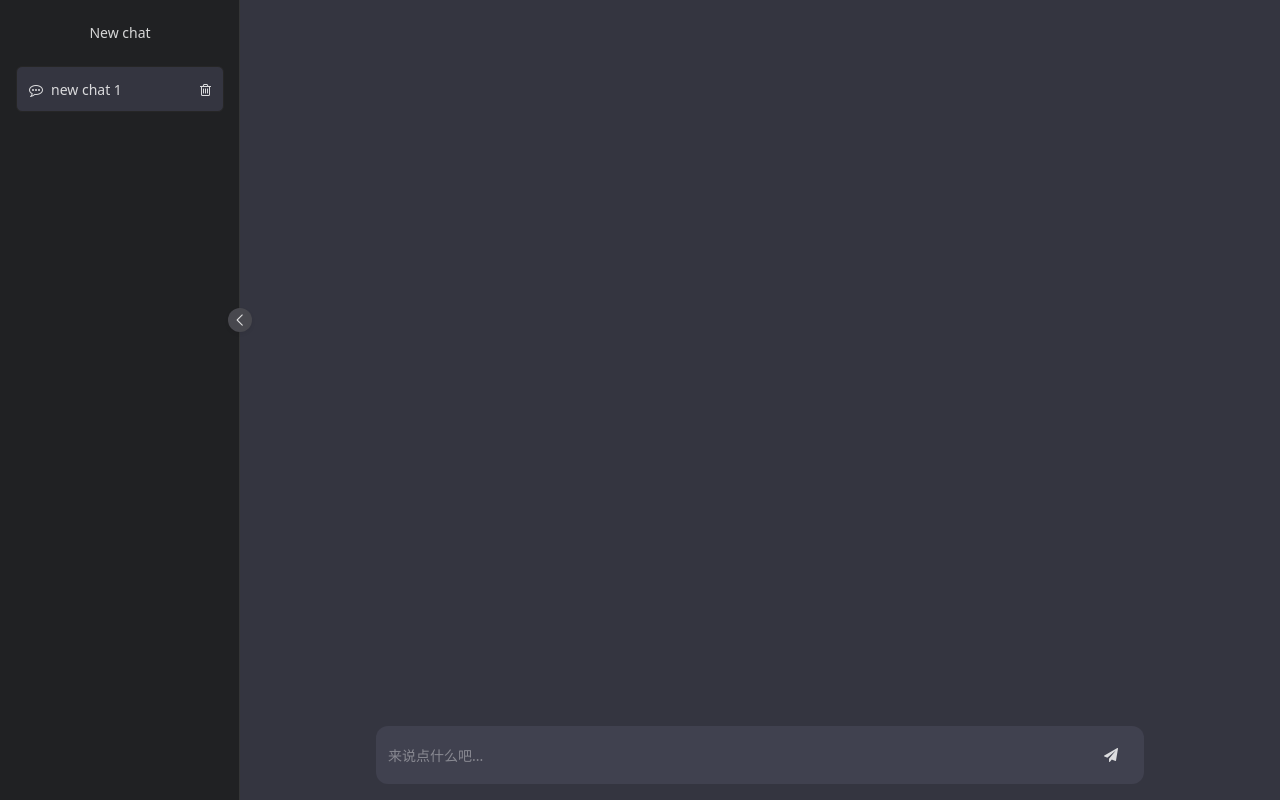
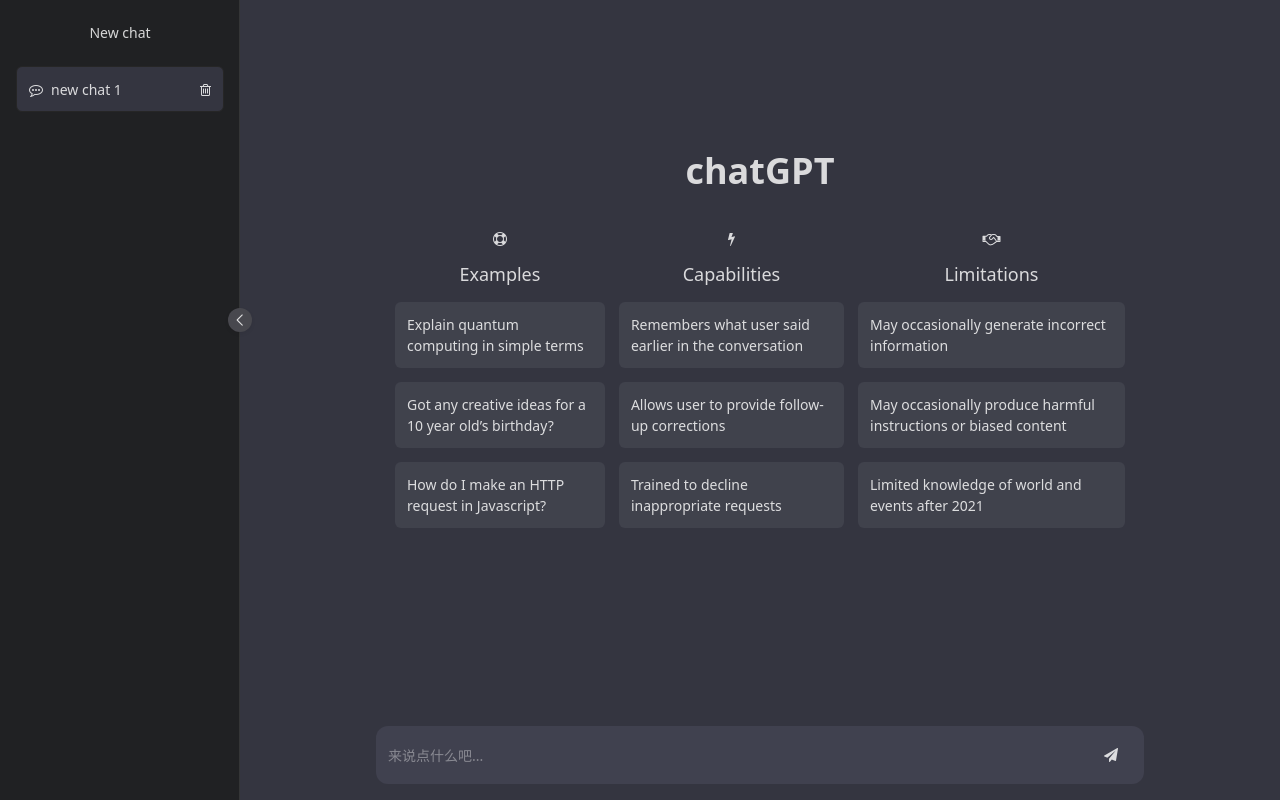
Before and after one commit to devopsleague/jumpserver-kael, a Vue app in the folder ui/: page /#/chat in a window 1280 px wide. Built offline with nearby package versions, Linux system fonts and the light colour scheme.

Commit message:
perf: 增加空白页面

```diff
--- a/ui/src/hooks/useTheme.js
+++ b/ui/src/hooks/useTheme.js
@@ -17,7 +17,10 @@
   const themeOverrides = computed(() => {
     if (isDark.value) {
       return {
-        common: {}
+        common: {},
+        Button: {
+          borderHover: '1px solid rgba(255, 255, 255, 0.3)'
+        }
       }
     }
     return {}
--- /dev/null
+++ b/ui/src/views/chat/components/Content/Empty.vue
@@ -0,0 +1,79 @@
+<script setup>
+import { reactive } from 'vue';
+const lists = reactive([
+  {
+    title: 'Examples',
+    icon: 'fa fa-life-bouy',
+    children: [
+      'Explain quantum computing in simple terms',
+      'Got any creative ideas for a 10 year old’s birthday?',
+      'How do I make an HTTP request in Javascript?'
+    ]
+  },
+  {
+    title: 'Capabilities',
+    icon: 'fa fa-flash',
+    children: [
+      'Remembers what user said earlier in the conversation',
+      'Allows user to provide follow-up corrections',
+      'Trained to decline inappropriate requests'
+    ]
+  },
+  {
+    title: 'Limitations',
+    icon: 'fa fa-handshake-o',
+    children: [
+      'May occasionally generate incorrect information',
+      'May occasionally produce harmful instructions or biased content',
+      'Limited knowledge of world and events after 2021'
+    ]
+  }
+])
+</script>
+
+<template>
+  <div class="empty">
+    <h1 class="title">chatGPT</h1>
+    <div class="content">
+      <div v-for="(item, index) in lists" class="layout">
+        <i :class="item.icon" class="text-center"></i>
+        <p class="text-center font-normal text-lg">{{ item.title }}</p>
+        <ul class="layout">
+          <li v-for="(child, i) in item.children" class="box">
+            {{ child }}
+          </li>
+        </ul>
+      </div>
+    </div>
+  </div>
+</template>
+
+<style lang="scss" scoped>
+.layout {
+  display: flex;
+  flex-direction: column;
+  gap: 14px;
+}
+.empty {
+  display: flex;
+  flex-direction: column;
+  align-items: center;
+  .title {
+    margin-top: 16vh;
+    margin-bottom: 34px;
+    font-weight: 600;
+    font-size: 2.25rem;
+  }
+  .content {
+    display: flex;
+    justify-content: center;
+    gap: 14px;
+    max-width: 730px;
+    .box {
+      padding: 12px;
+      background-color: #40424c;
+      border-radius: 6px;
+    }
+  }
+}
+</style>
--- a/ui/src/views/chat/components/Content/index.vue
+++ b/ui/src/views/chat/components/Content/index.vue
@@ -4,6 +4,7 @@
 import { useChat } from '../../hooks/useChat.js'
 import { createWebSocket, onSend, closeWs } from '@/utils/socket'
 import { useChatStore } from '@/store'
+import Empty from './Empty.vue'
 import { pageScroll } from '@/utils/common'
 
 const { hasChat, setLoading, addChatConversationById, updateChatConversationContentById } = useChat()
@@ -102,7 +103,10 @@
     <main class="flex-1 overflow-y-auto dark:bg-[#343540]">
       <div id="scrollRef" class="overflow-hidden pt-4 pb-4">
         <div>
-          <div class="overflow-y-auto">
+          <template v-if="!currentSessionStore.chats?.length">
+            <Empty />
+          </template>
+          <div v-else class="overflow-y-auto">
             <Message
               v-for="(item, index) of currentSessionStore.chats"
               :key="index"
@@ -125,7 +129,7 @@
           v-model:value="value"
           type="text"
           placeholder="来说点什么吧..."
-          class="dark:bg-[#40414f]"
+          class="dark:bg-[#40414f] hover:border-transparent"
           :disabled="loading"
           @keyup.enter="onKeyUpEnter"
         >
@@ -157,9 +161,6 @@
     height: 58px;
     line-height: 58px;
     border-radius: 12px;
-    &:hover {
-      border-color: #dcdfe6 !important;
-    }
   }
 }
 </style>
```
